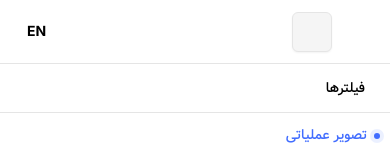
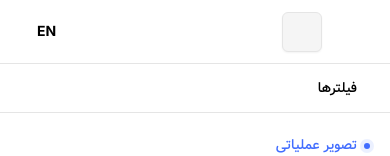
Before and after one commit to MohebaliDesign/Algonet-Didehban-Jahan, a React (Vite) app: page /world in a window 390 px wide. Shown: the top 156 px of the page. Built offline with nearby package versions, Linux system fonts and the light colour scheme.

Commit message:
Load product-wide responsive spacing rules

```diff
--- a/src/styles/index.css
+++ b/src/styles/index.css
@@ -5,5 +5,6 @@
 @import './visualization.css';
 @import './foundation.css';
 @import './product.css';
+@import './responsive-spacing.css';
 
 @custom-variant dark (&:where([data-theme='dark'], [data-theme='dark'] *));
```
